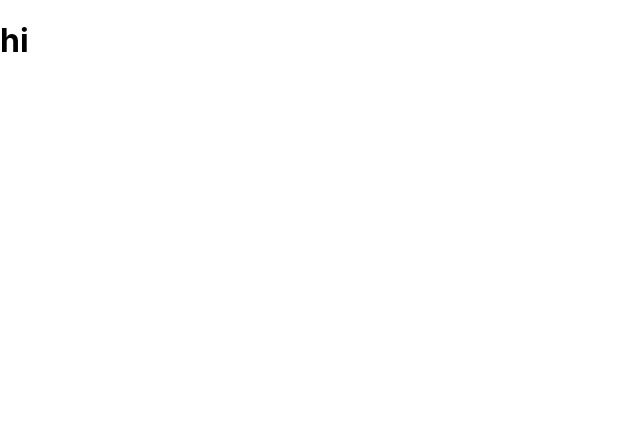
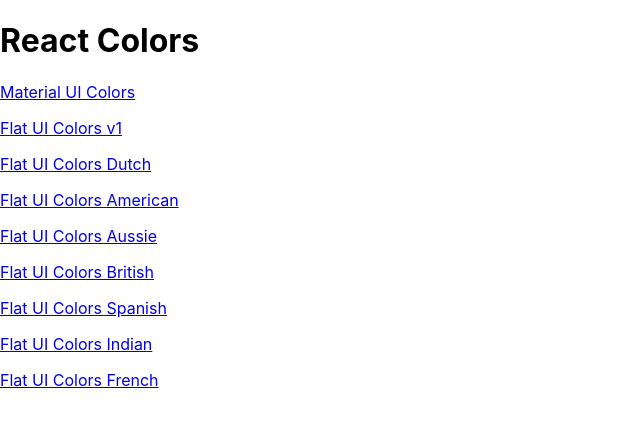
Before and after one commit to AkankshaArun/Colors_Picker, a React (Create React App) app: page / in a window 1280 px wide. Shown: the top 424 px of the page, without its empty margins (0-640 px from the left). Built offline with nearby package versions, Linux system fonts and the light colour scheme.

Commit message:
Add PaletteList and Links

```diff
--- a/src/App.js
+++ b/src/App.js
@@ -3,6 +3,7 @@
 import {Route, Switch} from 'react-router-dom';
 import seedColors from './seedColors';
 import { generatePalette } from "./colorHelpers";
+import PaletteList from './PaletteList';
 
 class App extends Component{
   constructor(props){
@@ -17,7 +18,7 @@
 render(){
  return (
     <Switch>
-        <Route exact path='/' render={() => <h1>hi</h1>}/>
+        <Route exact path='/' render={() => <PaletteList palettes={seedColors}/>}/>
         <Route exact path='/palette/:id'
         render={(routeProps) => (
           <Palette
--- a/src/Navbar.js
+++ b/src/Navbar.js
@@ -4,9 +4,7 @@
 import Snackbar from '@material-ui/core/Snackbar';
 import CloseIcon from '@material-ui/icons/Close';
 import IconButton from '@material-ui/core/IconButton';
-
-
-
+import {Link} from 'react-router-dom';
 import Slider from 'rc-slider';
 import 'rc-slider/assets/index.css';
 import './Navbar.css';
@@ -31,7 +29,7 @@
         return(
             <header className='Navbar'>
                 <div className='logo'>
-                    <a href='#'>reactColorPicker</a>
+                    <Link to ='/'>reactColorPicker</Link>
                 </div>
                 <div className='slider-container'>
                     <span>Level:{level}</span>
--- /dev/null
+++ b/src/PaletteList.js
@@ -0,0 +1,21 @@
+import React, {Component} from "react";
+import {Link} from 'react-router-dom';
+
+class PaletteList extends Component{
+    render(){
+        const {palettes} = this.props;
+        return (
+            <div>
+                <h1>React Colors</h1>
+                {palettes.map(palette => (
+                    <p>
+                     <Link to={`/palette/${palette.id}`}>{palette.paletteName}</Link>
+                    </p>
+                )
+                )}
+            </div>
+        );
+    }
+}
+
+export default PaletteList;
```
